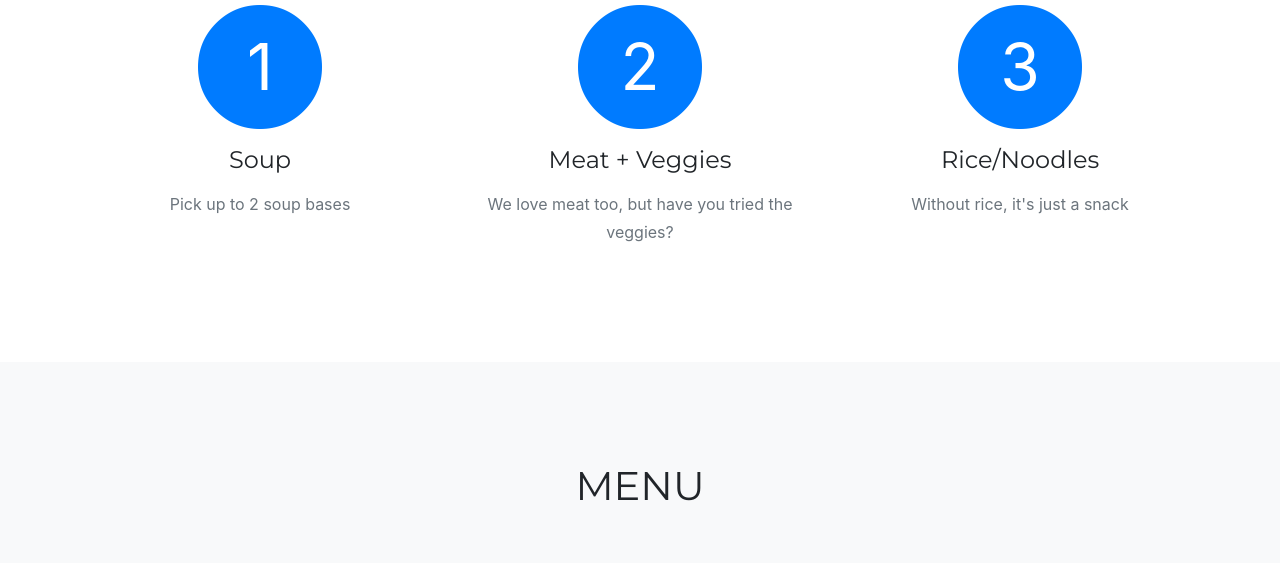
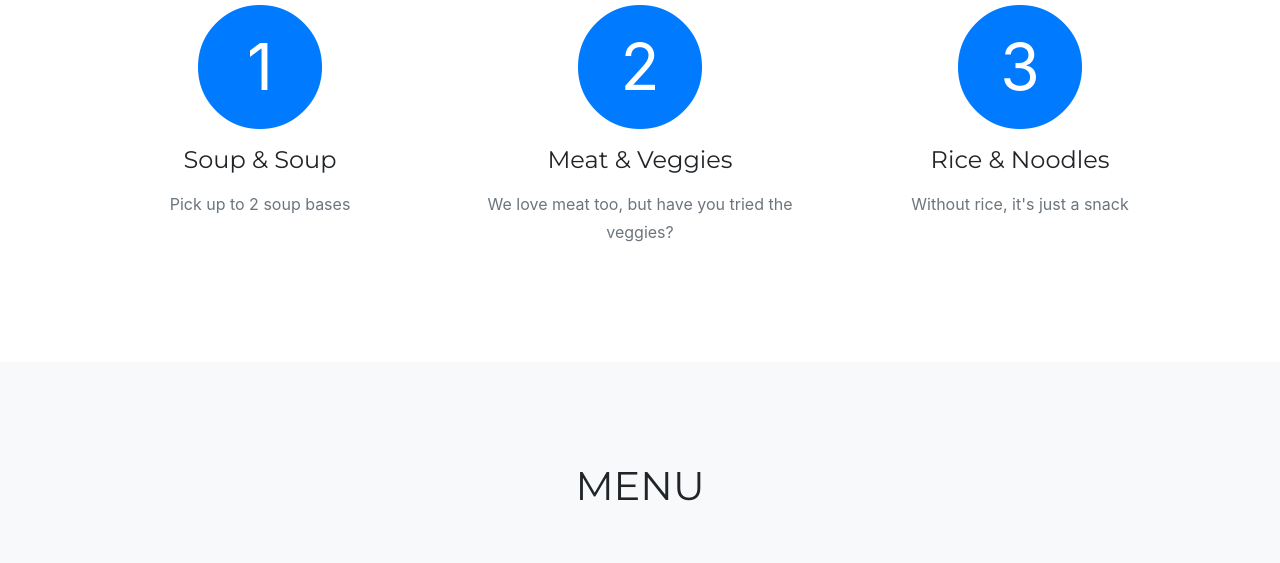
Before and after one commit to jimmychimmyy/110-shabu-shabu, a website with bundled scripts: page index.html in a window 1280 px wide. Shown: the part 910-1473 px from the top of the page. Built offline with nearby package versions, Linux system fonts and the light colour scheme; a web font is replaced by a local one.

```diff
--- a/index.html
+++ b/index.html
@@ -83,7 +83,7 @@
             <i class="fas fa-circle fa-stack-2x text-primary"></i>
             <i class="fad fa-soup fa-stack-1x fa-inverse">1</i>
           </span>
-          <h4 class="service-heading">Soup</h4>
+          <h4 class="service-heading">Soup & Soup</h4>
           <p class="text-muted">Pick up to 2 soup bases</p>
         </div>
         <div class="col-md-4">
@@ -91,7 +91,7 @@
             <i class="fas fa-circle fa-stack-2x text-primary"></i>
             <i class="fad fa-soup fa-stack-1x fa-inverse">2</i>
           </span>
-          <h4 class="service-heading">Meat + Veggies</h4>
+          <h4 class="service-heading">Meat & Veggies</h4>
           <p class="text-muted">We love meat too, but have you tried the veggies?</p>
         </div>
         <div class="col-md-4">
@@ -99,7 +99,7 @@
             <i class="fas fa-circle fa-stack-2x text-primary"></i>
             <i class="fad fa-soup fa-stack-1x fa-inverse">3</i>
           </span>
-          <h4 class="service-heading">Rice/Noodles</h4>
+          <h4 class="service-heading">Rice & Noodles</h4>
           <p class="text-muted">Without rice, it's just a snack</p>
         </div>
       </div>
```
